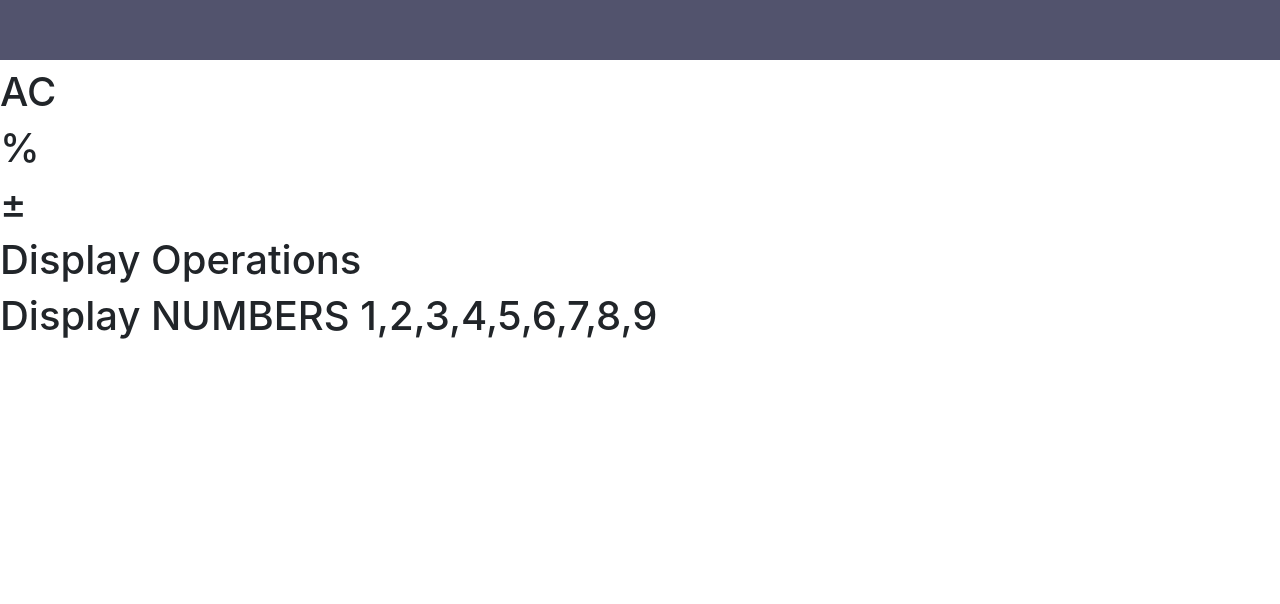
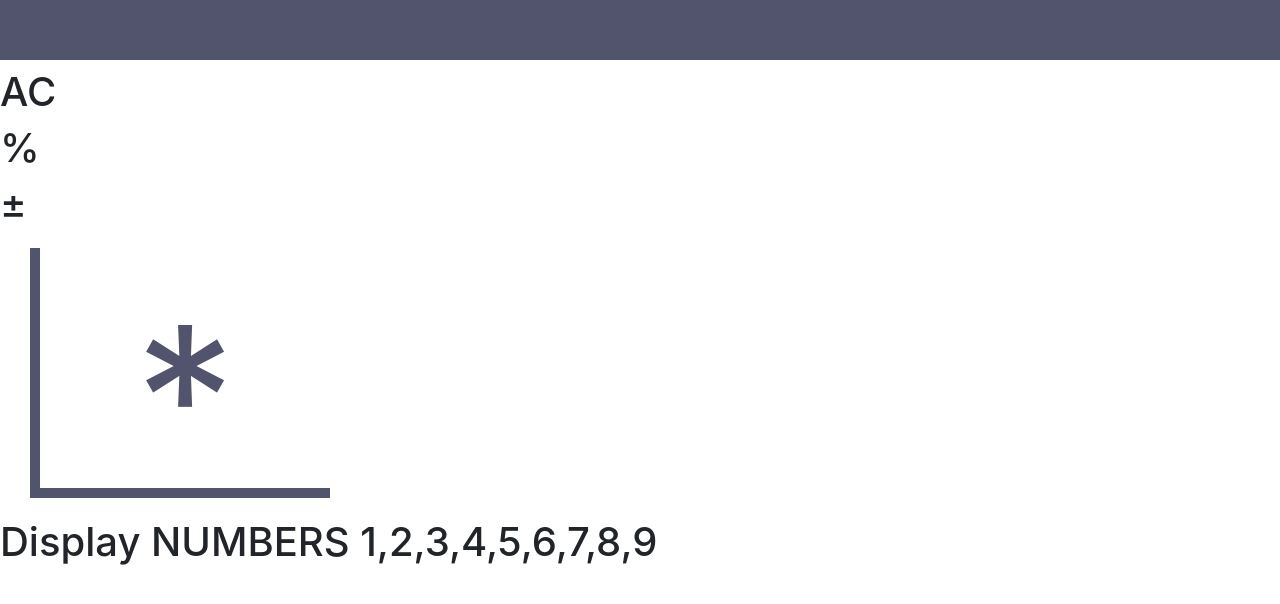
Before and after one commit to JorgeBillini/React-Calculator, a React (Create React App) app: page / in a window 1280 px wide. Shown: the part 140-744 px from the top of the page. Built offline with nearby package versions, Linux system fonts and the light colour scheme.

Commit message:
added initial multiplication

```diff
--- a/src/components/ops.js
+++ b/src/components/ops.js
@@ -1,9 +1,35 @@
 import React from 'react';
 
+/* <p style={button}>*</p> */
+const pStyle = {
+    fontSize: '200px',
+    textAlign: 'center',
+    color: '#52536d'
+
+};
+
+const dStyle = {
+    margin: '20px 30px',
+    width: '300px',
+    height: '250px',
+    // borderRadius: '30px',
+    // border: '10px solid #52536d',
+    borderLeft: '10px solid #52536d',
+    borderBottom: '10px solid #52536d',
+
+}
+
 class Ops extends React.Component {
+
+    handleMultiplyClick = () => {
+        this.props.addOperation('*');
+    }
+
     render(){
         return (
-            <h1>Display Operations</h1>
+            <div className='' style={dStyle}>
+                <p onClick={this.handleMultiplyClick} style={pStyle}>*</p>
+            </div>
         );
     }
 }
```
